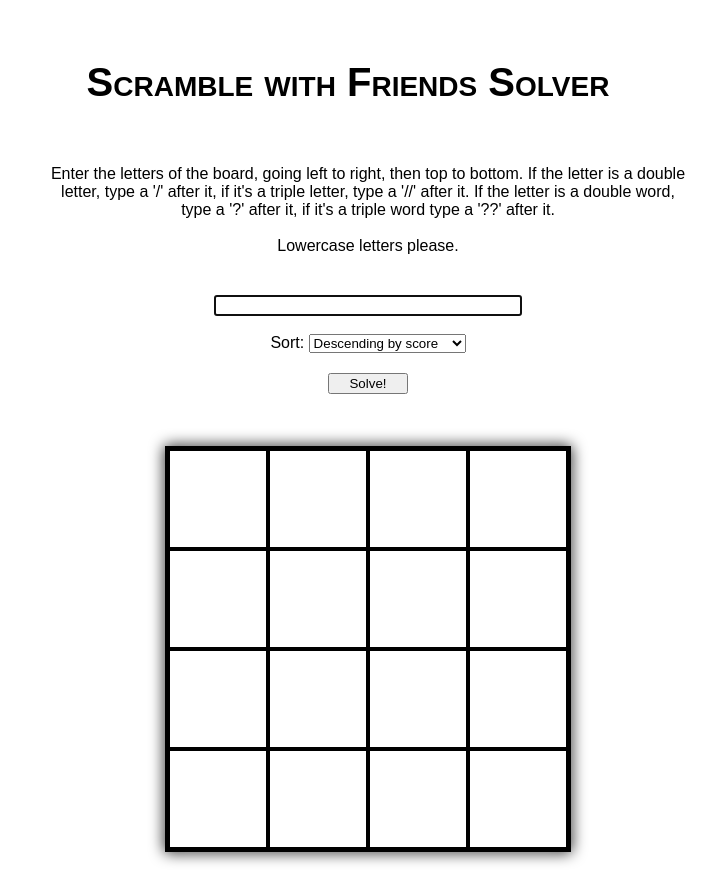
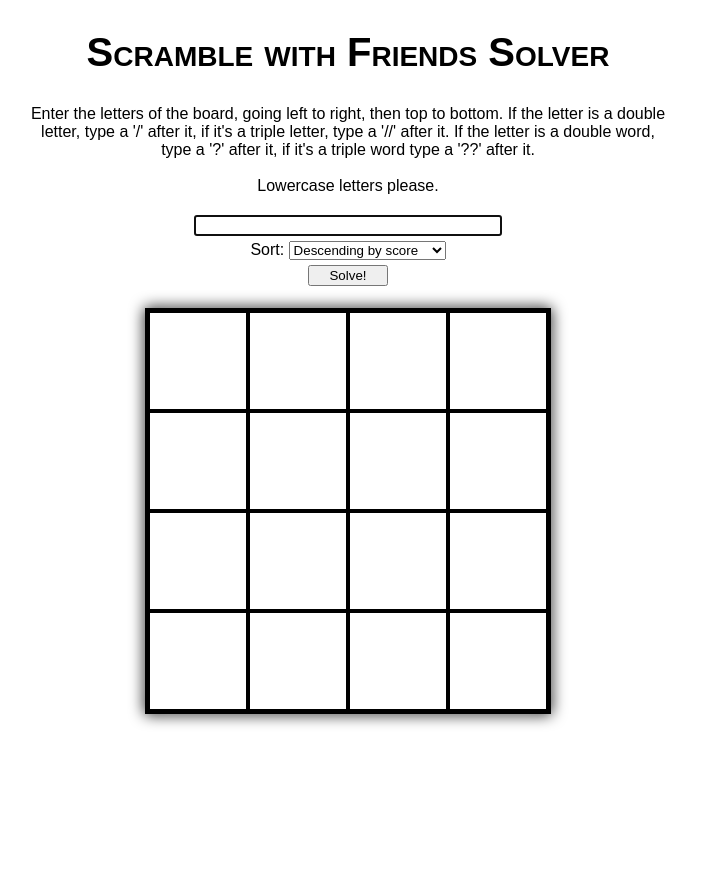
Before and after one commit to buntwo/scramble-solver-webapp, a Flask app: template templates/input.html in a window 1280 px wide. Shown: the whole page, without its empty margins (292-1008 px from the left). After the commit the page ends 726 px from the top, so only its background shows below. Run offline with Flask 2, Linux system fonts and the light colour scheme; the template is opened without the code that fills it, so the values that code supplies are empty.

Commit message:
Layout changes, added total points

```diff
--- a/static/base.css
+++ b/static/base.css
@@ -1,8 +1,6 @@
 body {
     font-family: Cantarell, Ubuntu, sans-serif;
     margin: 0;
-    padding-left: 25%;    /* LC fullwidth */
-    padding-right: 25%;   /* RC fullwidth + CC padding */
     min-width: 25%;       /* LC fullwidth + CC padding */
 }
 
@@ -17,22 +15,19 @@
 }
 
 #center {
-    padding: 60px 20px 0 20px;
-    width: 100%;
+    padding: 30px 0 0 0;
+    width: 50%;
     text-align: center;
 }
 
 #left {
     width: 25%;           /* LC width */
-    padding: 60px 10px 0 10px;        /* LC padding */
-    right: 25%;           /* LC fullwidth + CC padding */
-    margin-left: -100%;
+    padding: 60px 0 0 0;        /* LC padding */
 }
 
 #right {
     width: 25%;           /* RC width */
-    padding: 60px 10px 0 10px;        /* RC padding */
-    margin-right: -100%;
+    padding: 60px 0 0 0;        /* RC padding */
 }
 
 #footer {
@@ -44,6 +39,6 @@
     font-variant: small-caps;
     font-weight: bold;
     text-align: center;
-    padding-top: 60px;
+    padding-top: 30px;
     position: relative;
 }
--- a/static/input.css
+++ b/static/input.css
@@ -1,25 +1,24 @@
 .center_form {
     text-align: center;
     width: 300px;
+    margin-bottom: 5px;
 }
 
 .center_submit {
     text-align: center;
-    margin-top: 20px;
+    margin-top: 5px;
     width: 80px;
 }
 
 .instr {
     text-align: center;
-    padding-bottom: 40px;
+    padding-bottom: 20px;
 }
 
 .container {
     position: relative;
-    padding: 100px 400px 0 400px;
     height: 80%;
 }
 
 #preview {
-    padding-top: 30px;
 }
--- a/templates/input.html
+++ b/templates/input.html
@@ -99,7 +99,7 @@
             drawBoard(goodLine, ctx);
         } else {
             if (boardFull.test(line)) {
-                drawShadow('#009E01', ctx);
+                drawShadow('#00ff00', ctx);
             } else {
                 drawShadow('#000', ctx);
             }
@@ -114,6 +114,8 @@
 {% endblock %}
 {% block content %}
 
+<div class="column" id="left"></div>
+
 <div class="column" id="center">
 
     <div class="instr">
@@ -123,7 +125,7 @@
     <div>
 
         <form action="/view_solutions" method="get" onsubmit="return validate();">
-            <input class="center_form" id="board" name='input' type="text" autofocus required><br><br>
+            <input class="center_form" id="board" name='input' type="text" autofocus required><br>
             Sort:
             <select name="sortby" id="sortby">
                 <option value="scoreA">Ascending by score</option>
@@ -142,4 +144,7 @@
         </canvas>
     </div>
 </div>
+
+<div class="column" id="right"></div>
+
 {% endblock %}
```
Also changed, not shown: solver.py (+8 -0 lines), static/viewer.css (+4 -10 lines), templates/viewer.html (+17 -8 lines).
